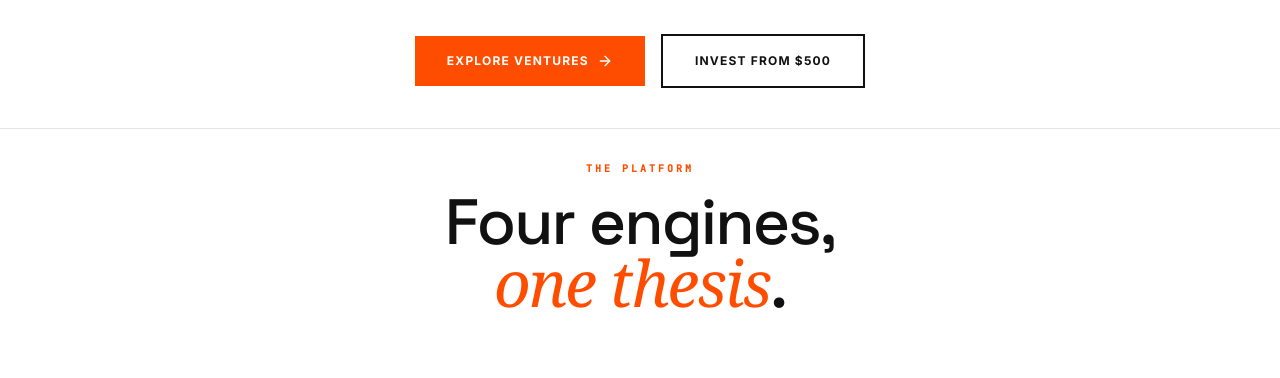
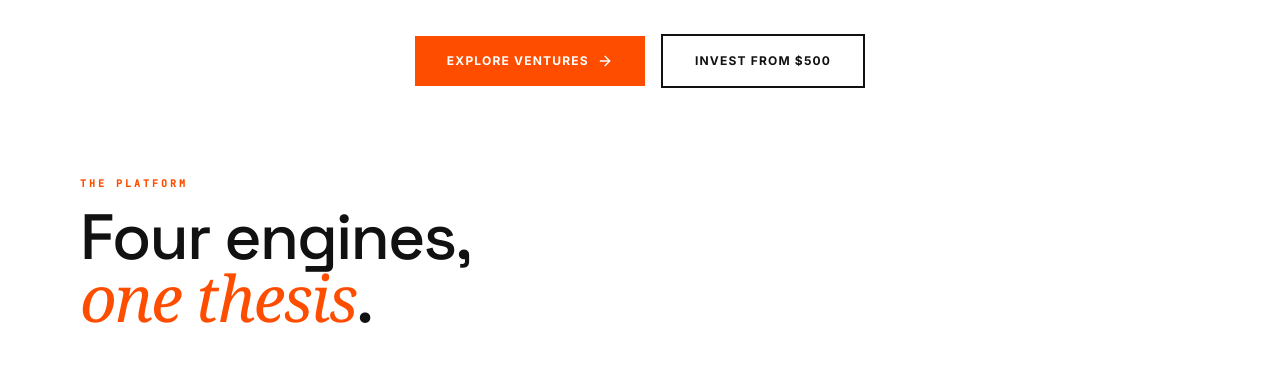
Before and after one commit to Questy708/celero, a Next.js app: page / in a window 1280 px wide. Shown: the part 1144-1522 px from the top of the page. Built offline with nearby package versions, Linux system fonts and the light colour scheme; grey boxes are pictures that could not be loaded.

Commit message:
d9dac9eb-ef0d-4207-b0ee-5e538ad31a5b

```diff
--- a/src/artemis/pages/Capital.tsx
+++ b/src/artemis/pages/Capital.tsx
@@ -529,7 +529,7 @@ function InvestmentVehicles() {
           initial={{ opacity: 0, y: 20 }}
           animate={isInView ? { opacity: 1, y: 0 } : {}}
           transition={{ duration: 0.6, ease: "easeOut" }}
-          className="mb-12 md:mb-16 text-center"
+          className="mb-12 md:mb-16"
         >
           <span className="text-[10px] font-mono font-bold tracking-widest uppercase text-[#FF4D00]">
             Investment Vehicles
@@ -538,7 +538,7 @@ function InvestmentVehicles() {
             Six ways to deploy{" "}
             <em className="font-serif italic text-[#FF4D00]">capital</em>
           </h2>
-          <p className="text-[15px] md:text-[17px] text-[#111111]/50 font-medium leading-[1.7] max-w-xl mt-4 mx-auto">
+          <p className="text-[15px] md:text-[17px] text-[#111111]/50 font-medium leading-[1.7] max-w-xl mt-4">
             From $500 in the xCelero Fund to custom Anchor Mandates at $250K+,
             every vehicle is built for the same thesis, critical technology in
             the markets that need it most.
@@ -859,7 +859,7 @@ function InvestmentTiers() {
           initial={{ opacity: 0, y: 20 }}
           animate={isInView ? { opacity: 1, y: 0 } : {}}
           transition={{ duration: 0.6, ease: "easeOut" }}
-          className="mb-12 md:mb-16 text-center"
+          className="mb-12 md:mb-16"
         >
           <span className="text-[10px] font-mono font-bold tracking-widest uppercase text-[#FF4D00]">
             Invest Now
@@ -868,7 +868,7 @@ function InvestmentTiers() {
             Pick your{" "}
             <em className="font-serif italic text-[#FF4D00]">entry</em>
           </h2>
-          <p className="text-[15px] md:text-[17px] text-[#111111]/50 font-medium leading-[1.7] max-w-xl mt-4 mx-auto">
+          <p className="text-[15px] md:text-[17px] text-[#111111]/50 font-medium leading-[1.7] max-w-xl mt-4">
             Four tiers, each mapped to the investment vehicle that fits your
             capital and conviction. Select a tier to start your investment
             inquiry.
--- a/src/artemis/pages/Home.tsx
+++ b/src/artemis/pages/Home.tsx
@@ -320,14 +320,14 @@ function BentoGrid() {
   ];
 
   return (
-    <section ref={ref} className="pt-4 md:pt-8 pb-20 md:pb-32 px-6 md:px-12 lg:px-20 border-t border-[#111111]/10">
+    <section ref={ref} className="pt-8 md:pt-12 pb-20 md:pb-32 px-6 md:px-12 lg:px-20">
       <div className="w-full max-w-[1400px] mx-auto">
         {/* Section header */}
         <motion.div
           initial={{ opacity: 0, y: 30 }}
           animate={isInView ? { opacity: 1, y: 0 } : {}}
           transition={{ duration: 0.8, ease: "easeOut" }}
-          className="mb-12 md:mb-16 text-center"
+          className="mb-12 md:mb-16"
         >
           <span className="text-[10px] font-mono font-bold tracking-[0.3em] uppercase text-[#FF4D00] mb-4 block">
             The Platform
```
